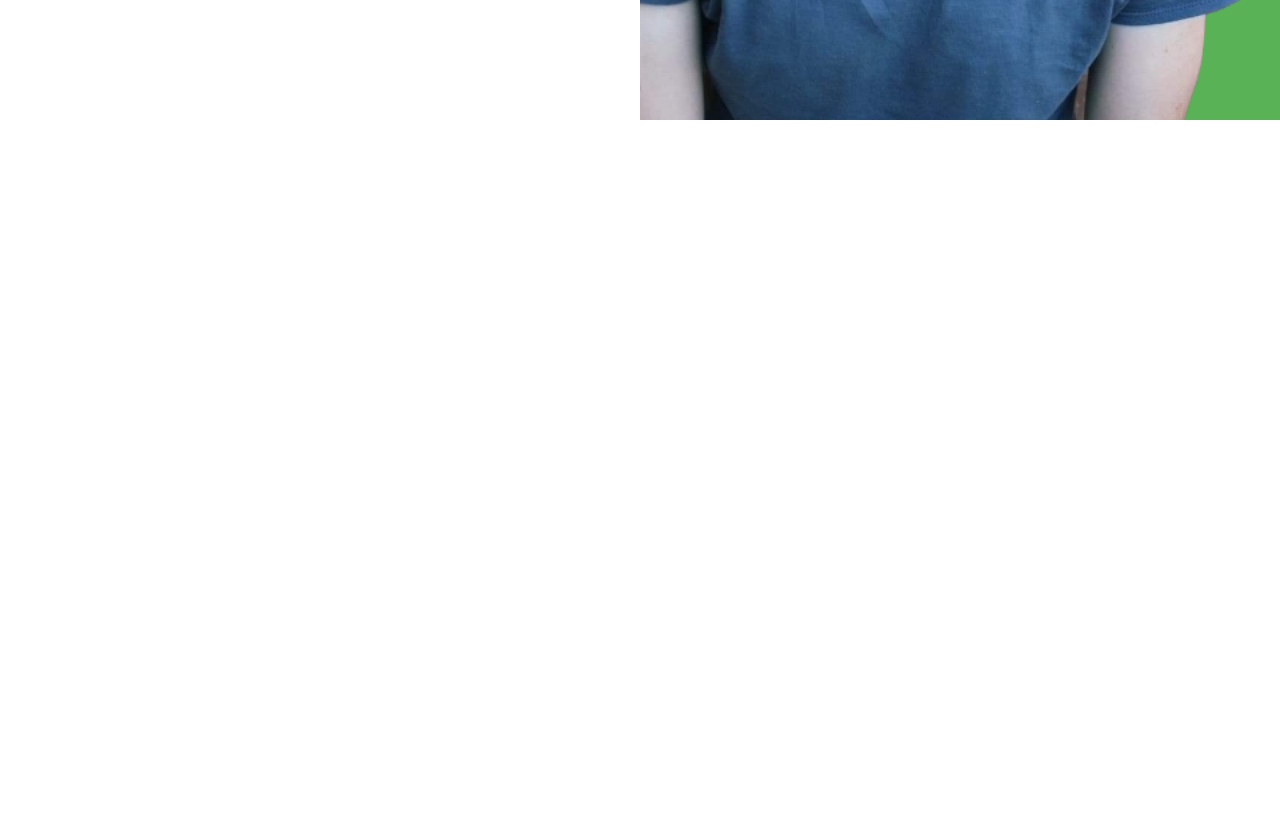
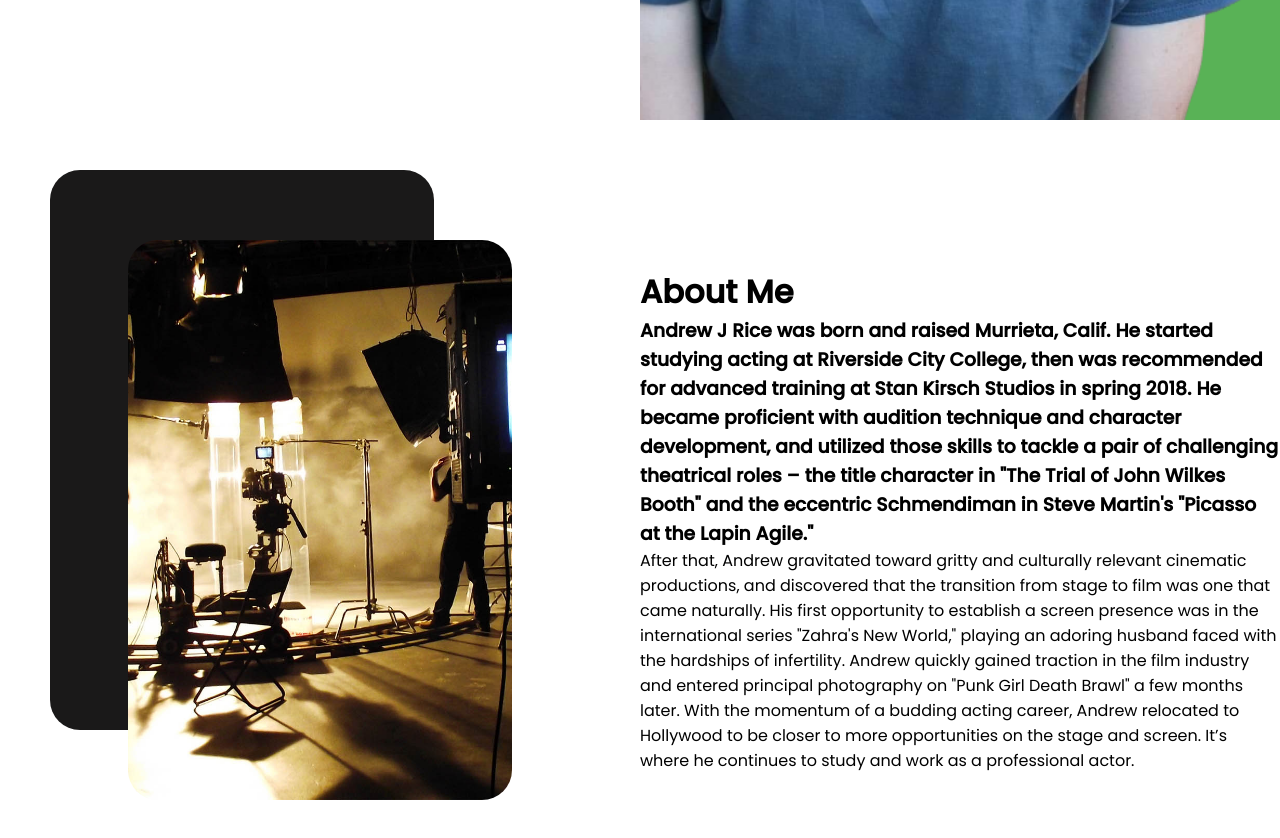
Before and after one commit to ebruri/ajr-portfolio, a React (Create React App) app: page / in a window 1280 px wide. Shown: the part 680-1518 px from the top of the page. Built offline with nearby package versions, Linux system fonts and the light colour scheme.

Commit message:
Add an img to about me and text

```diff
--- a/src/components/about/about.css
+++ b/src/components/about/about.css
@@ -5,7 +5,32 @@
 }
 
 .a-left{
-  flex: 1
+  flex: 1;
+  display: flex;
+  align-items: center;
+  justify-content: center;
+  position: relative;
+  height: 100%;
+}
+
+.a-card.bg{
+  position: absolute;
+  top: 50px;
+  left: 50px;
+  background-color:rgb(26, 25, 25);
+}
+.a-card{
+  width: 60%;
+  height: 70vh;
+  border-radius: 30px;
+  position: relative;
+  overflow: hidden;
+}
+
+.a-img{
+  width: 100%;
+  height: 100%;
+  object-fit: cover;
 }
 
 .a-right{
--- a/src/components/about/about.jsx
+++ b/src/components/about/about.jsx
@@ -1,10 +1,25 @@
 import "./about.css"
+import set from "../../img/set1.jpeg"
+
 
 const About = () => {
   return (
     <div className="a">
-      <div className="a-left"></div>
-      <div className="a-right"></div>
+      <div className="a-left">
+        <div className="a-card bg"></div>
+        <div className="a-card">
+          <img src={set} alt="" className="a-img"/>
+        </div>
+      </div>
+      <div className="a-right">
+        <h1 className="a-title">About Me</h1>
+        <h3 className="a-sub">
+        Andrew J Rice was born and raised Murrieta, Calif. He started studying acting at Riverside City College, then was recommended for advanced training at Stan Kirsch Studios in spring 2018. He became proficient with audition technique and character development, and utilized those skills to tackle a pair of challenging theatrical roles – the title character in "The Trial of John Wilkes Booth" and the eccentric Schmendiman in Steve Martin's "Picasso at the Lapin Agile."
+        </h3>
+        <p className="a-des">
+        After that, Andrew gravitated toward gritty and culturally relevant cinematic productions, and discovered that the transition from stage to film was one that came naturally. His first opportunity to establish a screen presence was in the international series "Zahra's New World," playing an adoring husband faced with the hardships of infertility. Andrew quickly gained traction in the film industry and entered principal photography on "Punk Girl Death Brawl" a few months later. With the momentum of a budding acting career, Andrew relocated to Hollywood to be closer to more opportunities on the stage and screen. It’s where he continues to study and work as a professional actor.
+        </p>
+      </div>
     </div>
   )
 };
```
Also changed, not shown: src/img/set.jpeg (added), src/img/set1.jpeg (added).
